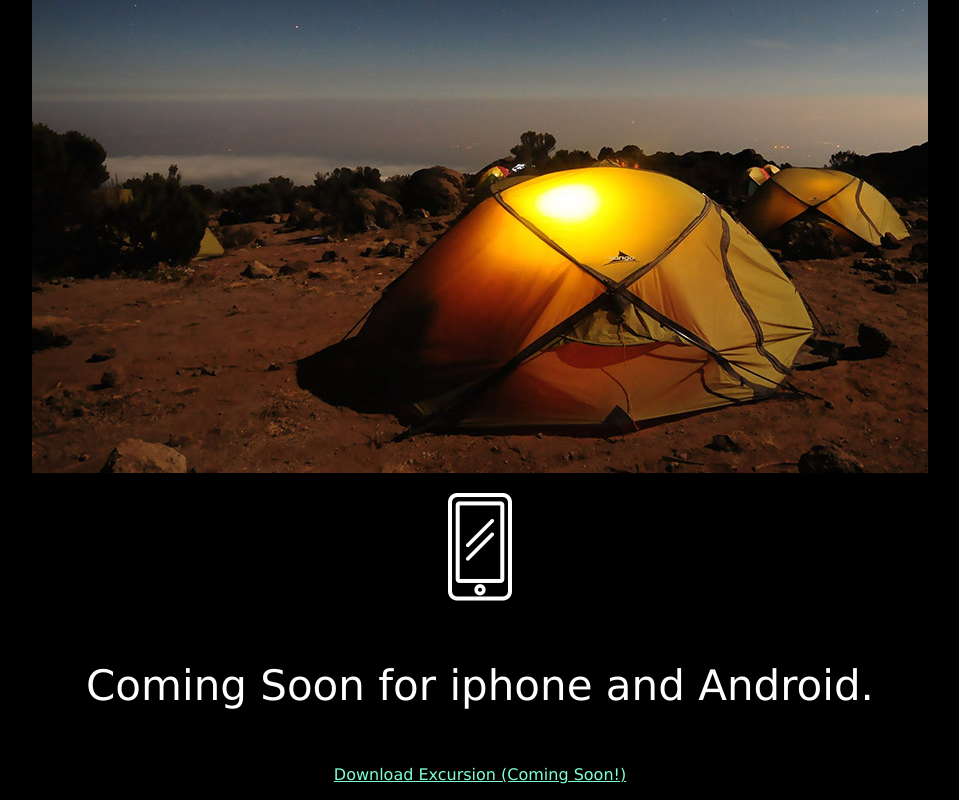
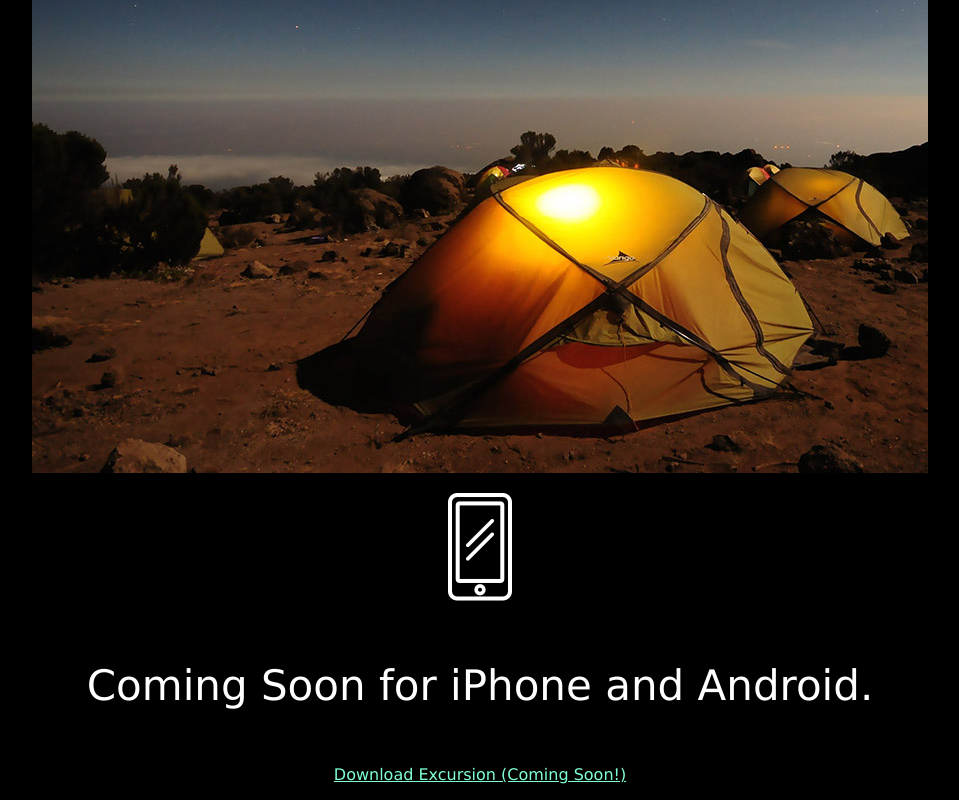
Before and after one commit to MarkHollingworth04/excursion, a plain HTML site: page index.html in a window 1280 px wide. Shown: the part 539-1339 px from the top of the page, without its empty margins (160-1119 px from the left). Drawn offline with Linux system fonts and the light colour scheme.

Commit message:
One final change

```diff
--- a/index.html
+++ b/index.html
@@ -17,7 +17,7 @@
 <h4 class="header--sub-header">Excursion remembers places you like, and recommends new points of interest around you.</h4>
 <p><img src="resources/images/camp.jpg"></p>
 <p><img src="resources/images/phone.png"></p>
-<h4 class="header--secondary">Coming Soon for iphone and Android.</h4>
+<h4 class="header--secondary">Coming Soon for iPhone and Android.</h4>
 <p><a class="link--cta" href='#'>Download Excursion (Coming Soon!)</a></p>
 </body>
 </html>
```
